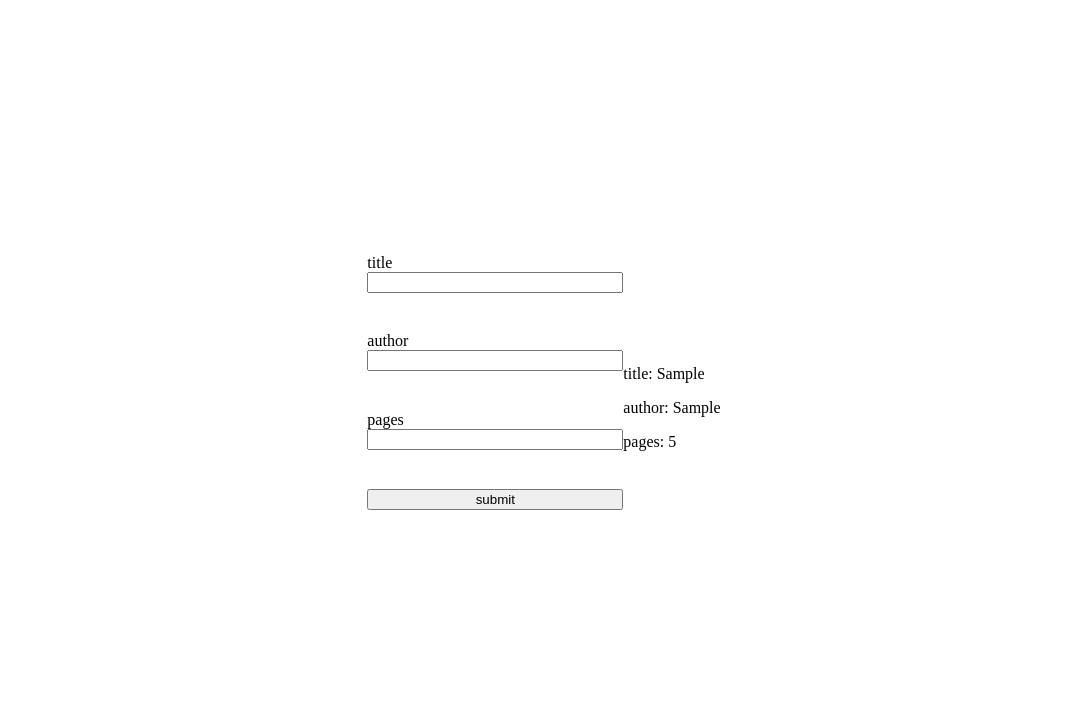
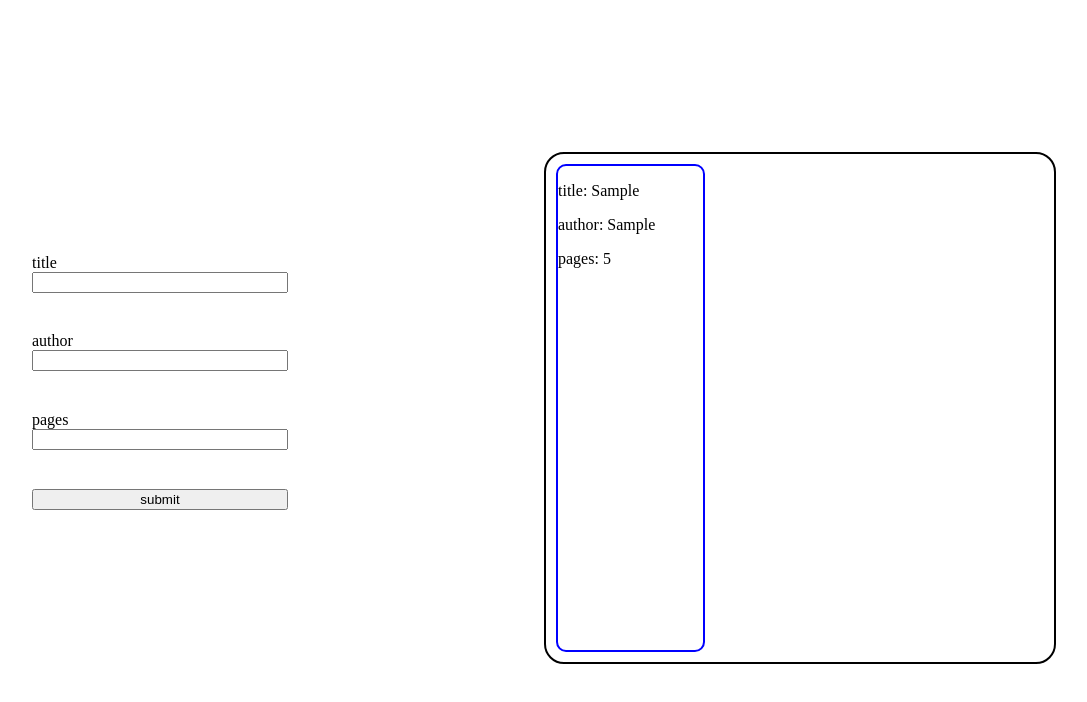
Before and after one commit to RezaAlam20/libraryOdin, a plain HTML site: page index.html in a window 1280 px wide. Both pictures are taken after typing "Sample", "Sample", "5" into the empty fields and a click on the button "submit". Shown: the whole page, without its empty margins (104-1191 px from the left). Drawn offline with Linux system fonts and the light colour scheme.

Commit message:
added styles to card container line 40/55

```diff
--- a/style.css
+++ b/style.css
@@ -4,8 +4,9 @@ body {
     width: 100vw ;
     height:  100vh ;
     display:  flex ;
-    justify-content:  center ;
+    justify-content:  space-around ;
     align-items: center;
+
 }
 
 
@@ -36,3 +37,19 @@ form > div {
     flex-direction: column;
 
 }
+.container {
+    width: max(300px , 40vw);
+    aspect-ratio: 1/1;
+    border: 2px solid black;
+    border-radius: 20px;
+    display: grid ;
+    grid-template-columns: repeat(3 ,1fr);
+
+}
+
+.container > div {
+    border: 2px solid blue;
+    border-radius: 10px;
+    margin: 10px;
+
+}
```
